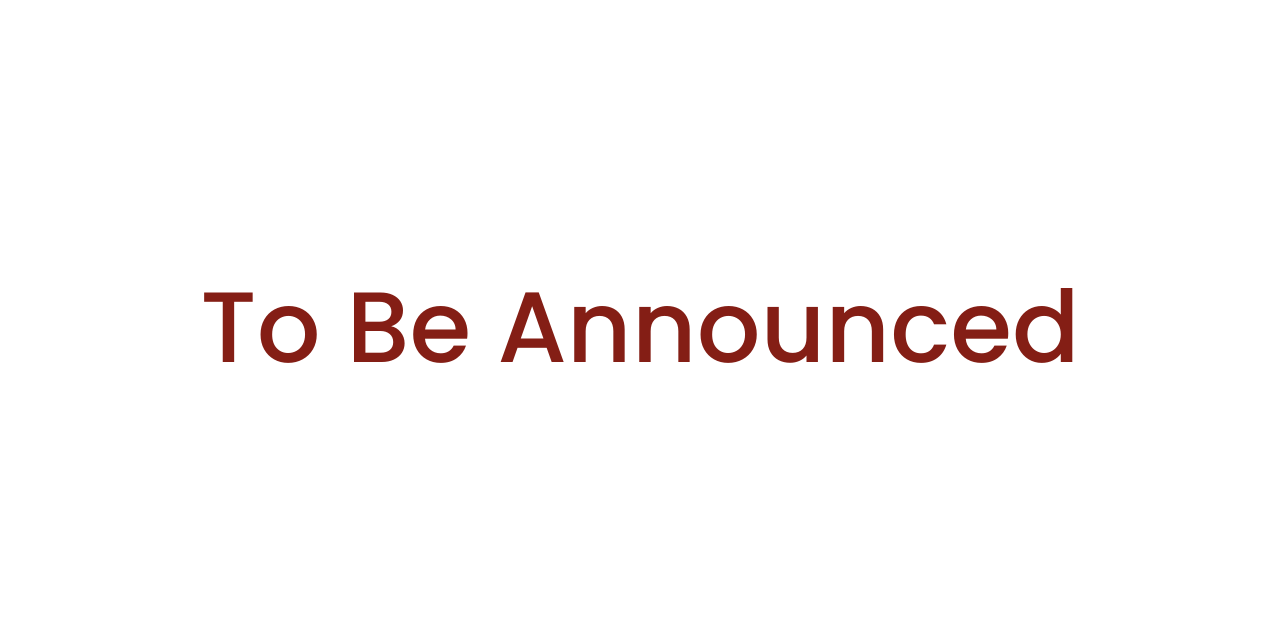
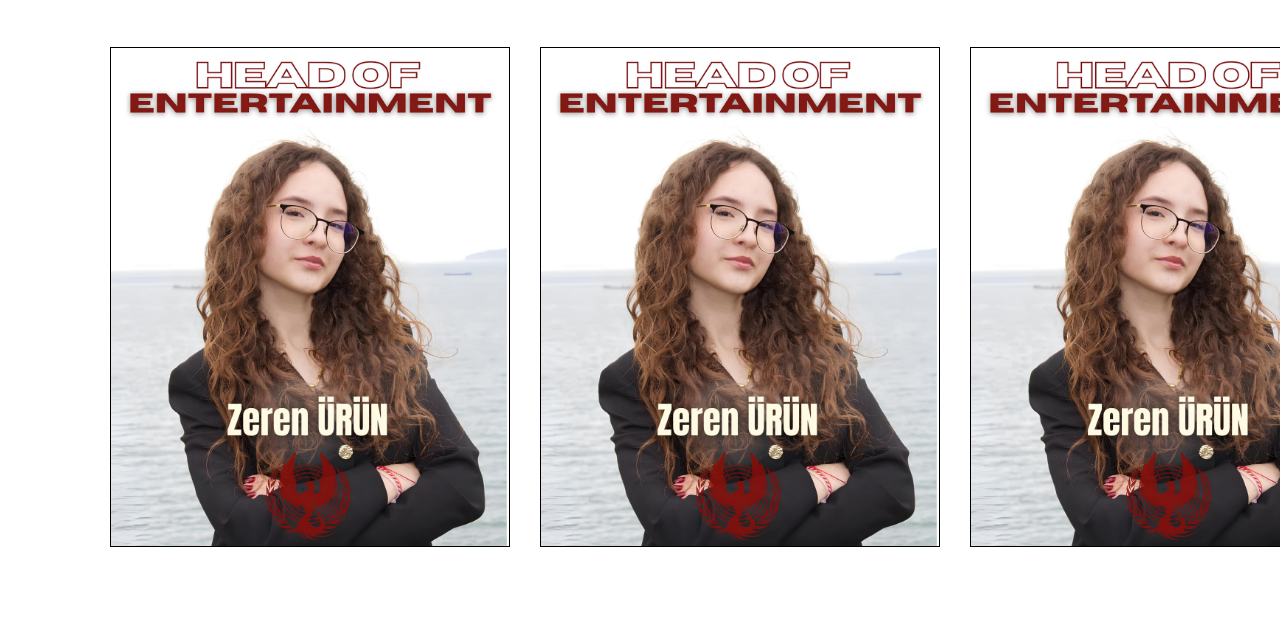
Before and after one commit to mertcanyilmaz0/tflmunwebsite, a plain HTML site: page meet_the_team.html in a window 1280 px wide. Shown: the part 137-761 px from the top of the page. Drawn offline with nearby package versions, Linux system fonts and the light colour scheme.

Commit message:
meet the team sayfası düzenlendi

```diff
--- a/css/style.css
+++ b/css/style.css
@@ -545,6 +545,20 @@ footer .babalar{
     margin-top: auto;
 }
 /* Faq End */
+/* Meet The Team Start */
+.meet-the-team-container .meet-the-team-content .meet-the-team-list{
+    list-style-type: none;
+    display: grid;
+    grid-template-columns: 1fr 1fr 1fr;
+    row-gap: 8rem;
+    column-gap: 3rem;
+}
+.meet-the-team-container .meet-the-team-content .meet-the-team-list .meet-the-team-list-eleman img{
+    height: 50rem;
+    width: auto;
+    border: 1px solid black;
+}
+/* Meet The Team End */
 /* Fee Start */
 .fee-big-container{
     background-color: #fff;
--- a/meet_the_team.html
+++ b/meet_the_team.html
@@ -1,5 +1,6 @@
 <!DOCTYPE html>
 <html lang="en">
+
 <head>
     <link href="https://cdn.jsdelivr.net/npm/bootstrap@5.3.0-alpha1/dist/css/bootstrap.min.css" rel="stylesheet">
     <meta charset="UTF-8">
@@ -12,6 +13,7 @@
     <link rel="preload" href="css/style.css" as="style">
     <link rel="icon" href="img/tflmun-logo-var.jpeg" type="image/x-icon">
 </head>
+
 <body>
     <!-- Header Start -->
     <header>
@@ -33,9 +35,12 @@
                     <span id="dropdown">Apply</span>
                     <div class="drowpdown-nav" id="dropdownNav">
                         <div class="drowpdown-list">
-                            <a href="https://forms.gle/1YpVb9Sua5i5HpBd6" class="drowpdown-list-li">Apply as a delegate</a>
-                            <a href="https://forms.gle/bVDoiX7Nywo9T1QD6" class="drowpdown-list-li">Apply as a delegation</a>
-                            <a href="https://forms.gle/pQ4KHg7MVoJkE4oZ9" class="drowpdown-list-li">Apply as a press member</a>
+                            <a href="https://forms.gle/1YpVb9Sua5i5HpBd6" class="drowpdown-list-li">Apply as a
+                                delegate</a>
+                            <a href="https://forms.gle/bVDoiX7Nywo9T1QD6" class="drowpdown-list-li">Apply as a
+                                delegation</a>
+                            <a href="https://forms.gle/pQ4KHg7MVoJkE4oZ9" class="drowpdown-list-li">Apply as a press
+                                member</a>
                         </div>
                     </div>
                 </li>
@@ -49,9 +54,40 @@
     </header>
     <!-- Header End -->
     <!-- Schedule Start -->
-         <section class="schedule-container">
-            <div class="schedule-content">
-                <h2>To Be Announced</h2>
+    <section class="meet-the-team-container">
+        <div class="meet-the-team-head">
+            <img src="" alt="">
+        </div>
+        <div class="meet-the-team-content">
+            <ul class="meet-the-team-list">
+                <li class="meet-the-team-list-eleman">
+                    <img src="/img/meet-the-team-img/meet-the-team-head-of-entertainment.JPG" alt="">
+                </li>
+                <li class="meet-the-team-list-eleman">
+                    <img src="/img/meet-the-team-img/meet-the-team-head-of-entertainment.JPG" alt="">
+                </li>
+                <li class="meet-the-team-list-eleman">
+                    <img src="/img/meet-the-team-img/meet-the-team-head-of-entertainment.JPG" alt="">
+                </li>
+                <li class="meet-the-team-list-eleman">
+                    <img src="/img/meet-the-team-img/meet-the-team-head-of-entertainment.JPG" alt="">
+                </li>
+                <li class="meet-the-team-list-eleman">
+                    <img src="/img/meet-the-team-img/meet-the-team-head-of-entertainment.JPG" alt="">
+                </li>
+                <li class="meet-the-team-list-eleman">
+                    <img src="/img/meet-the-team-img/meet-the-team-head-of-entertainment.JPG" alt="">
+                </li>
+                <li class="meet-the-team-list-eleman">
+                    <img src="/img/meet-the-team-img/meet-the-team-head-of-entertainment.JPG" alt="">
+                </li>
+                <li class="meet-the-team-list-eleman">
+                    <img src="/img/meet-the-team-img/meet-the-team-head-of-entertainment.JPG" alt="">
+                </li>
+                <li class="meet-the-team-list-eleman">
+                    <img src="/img/meet-the-team-img/meet-the-team-head-of-entertainment.JPG" alt="">
+                </li>
+            </ul>
         </div>
     </section>
     <!-- Schedule End -->
```
Also changed, not shown: img/meet-the-team-img/meet-the-team-head-of-entertainment.JPG (added). Lines whose indentation alone changed are shown as unchanged.
